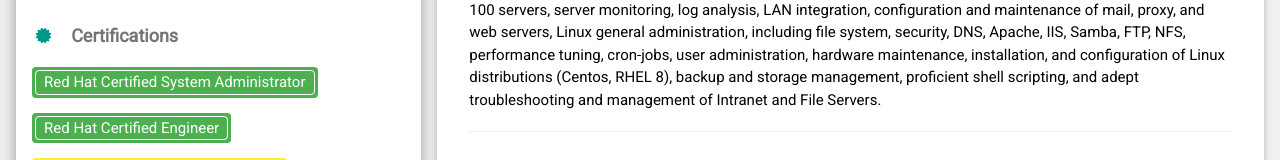
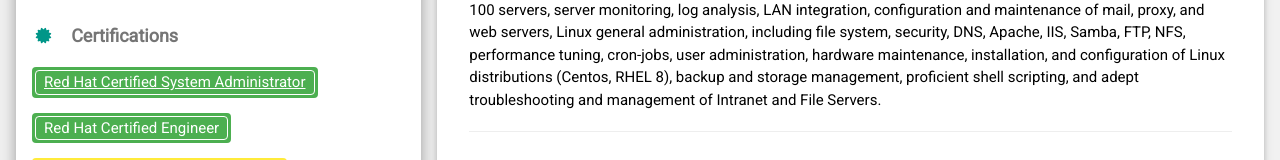
Before and after one commit to gighub4u/wwwresume, a plain HTML site: page index.html in a window 1280 px wide. Shown: the part 785-945 px from the top of the page. Drawn offline with nearby package versions, Linux system fonts and the light colour scheme.

Commit message:
added href to certificate rhcsa

```diff
--- a/index.html
+++ b/index.html
@@ -70,7 +70,7 @@ html,body,h1,h2,h3,h4,h5,h6 {font-family: "Roboto", sans-serif}
           <p class="w3-large w3-text-theme"><b><i class="fa fa-certificate fa-fw w3-margin-right w3-text-teal"></i>Certifications</b></p>
           <div class="w3-tag w3-round w3-green" style="padding:3px">
             <div class="w3-tag w3-round w3-green w3-border w3-border-white">
-              Red Hat Certified System Administrator
+              <a href="#" onclick="window.location.href='https://rhtapps.redhat.com/verify?certId=220-068-068'; return false;">Red Hat Certified System Administrator</a>
             </div>
           </div>
           <br>
```
